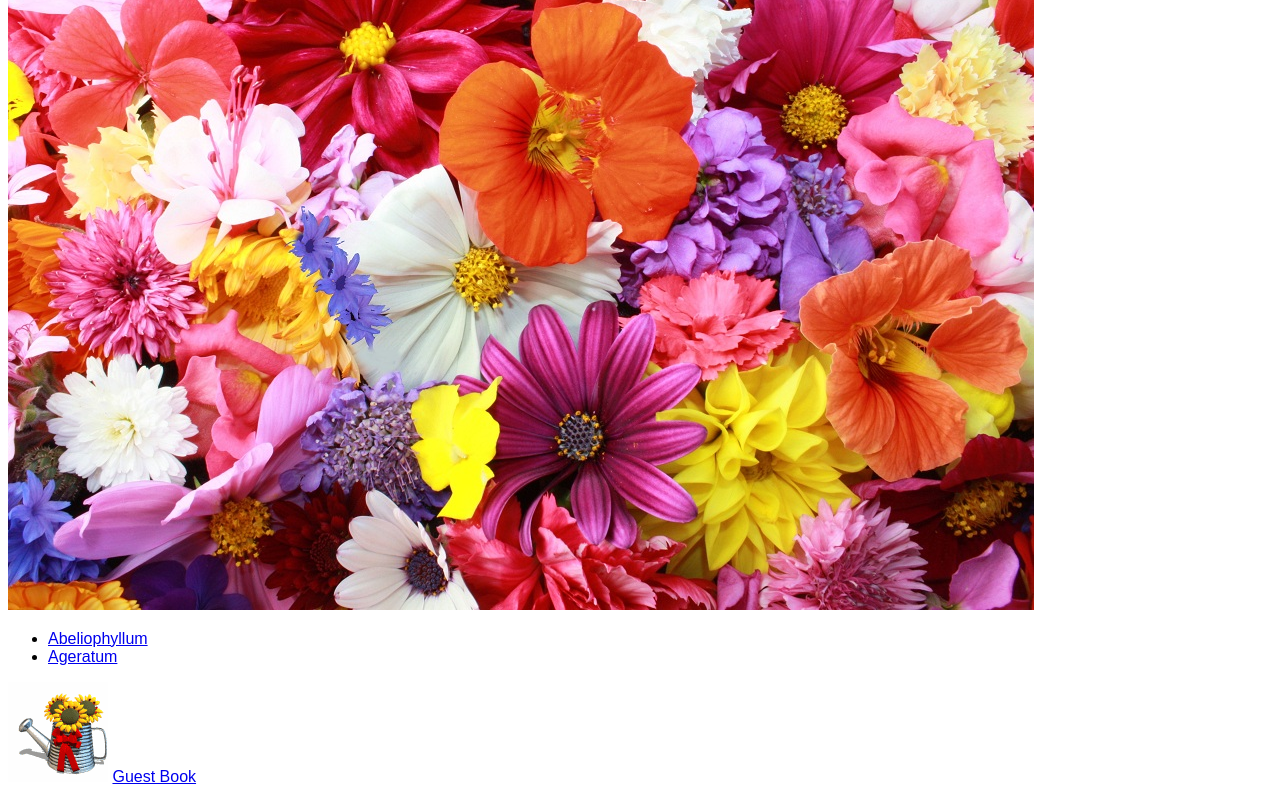
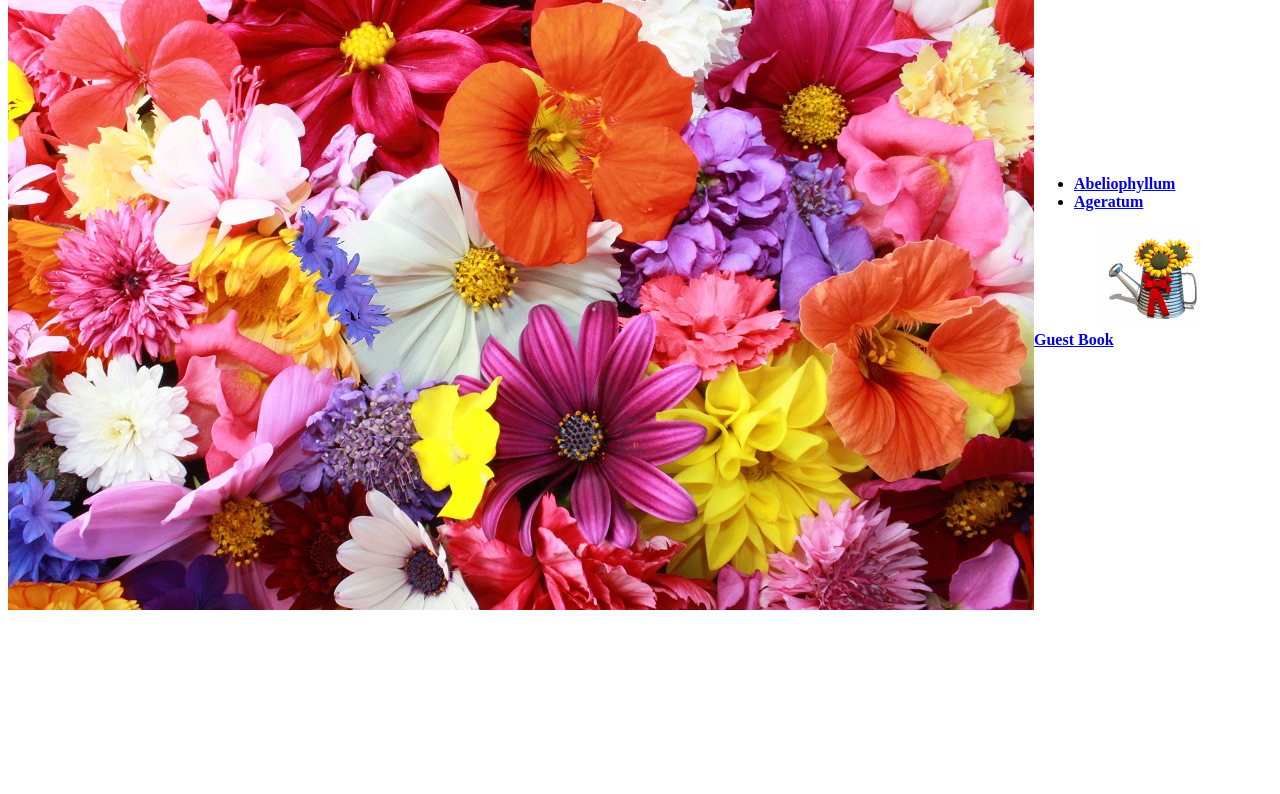
Before and after one commit to step-batch-7/flower-catalog-shiviraj, a website: page public/index.html in a window 1280 px wide. Shown: the part 192-986 px from the top of the page. After the commit the page ends 810 px from the top, so only its background shows below. Drawn offline with Linux system fonts and the light colour scheme.

Commit message:
Added css in index.html
added css in index.html

```diff
--- a/public/css/style.css
+++ b/public/css/style.css
@@ -1,7 +1,18 @@
-body {
-  font-family: sans-serif;
-}
 .title-bar {
   text-align: right;
   color: #f3a718;
+  padding-right: 10%;
 }
+a {
+  font-weight: 600;
+}
+.main-content {
+  display: flex;
+  justify-content: left;
+}
+.right-sidebar {
+  margin: auto 0;
+}
+.right-sidebar > img {
+  padding-left: 64px;
+}
--- a/public/index.html
+++ b/public/index.html
@@ -10,12 +10,17 @@
   <body>
     <h1 class="title-bar">Flower Catalog</h1>
     <hr />
-    <img src="./images/freshorigins.jpg" alt="" srcset="" />
-    <ul>
-      <li><a href="./abeliophyllum.html">Abeliophyllum</a></li>
-      <li><a href="./ageratum.html">Ageratum</a></li>
-    </ul>
-    <img src="./images/animated-flower-image-0021.gif" alt="" srcset="" />
-    <a href="#">Guest Book</a>
+    <div class="main-content">
+      <img src="./images/freshorigins.jpg" alt="freshorigins" />
+      <div class="right-sidebar">
+        <ul>
+          <li><a href="./abeliophyllum.html">Abeliophyllum</a></li>
+          <li><a href="./ageratum.html">Ageratum</a></li>
+        </ul>
+        <img src="./images/animated-flower-image-0021.gif" />
+        <br />
+        <a href="#">Guest Book</a>
+      </div>
+    </div>
   </body>
 </html>
```
